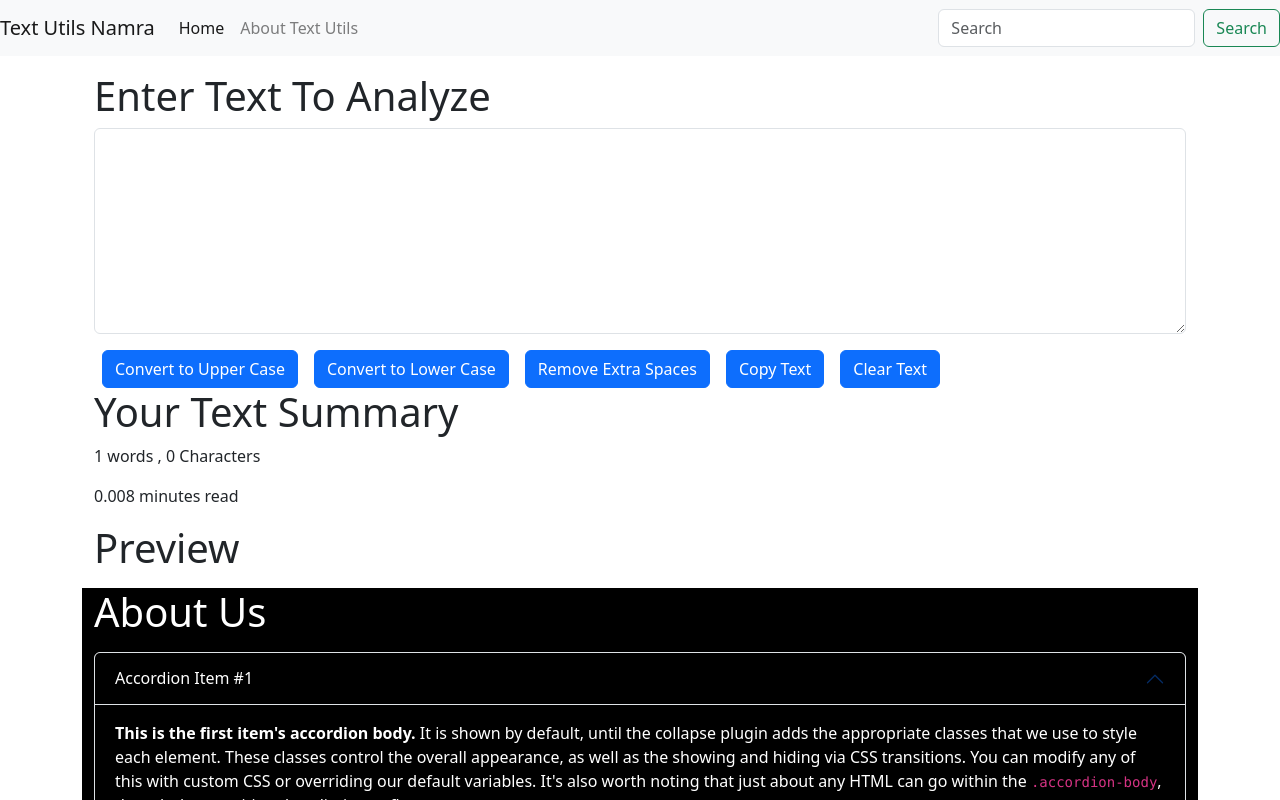
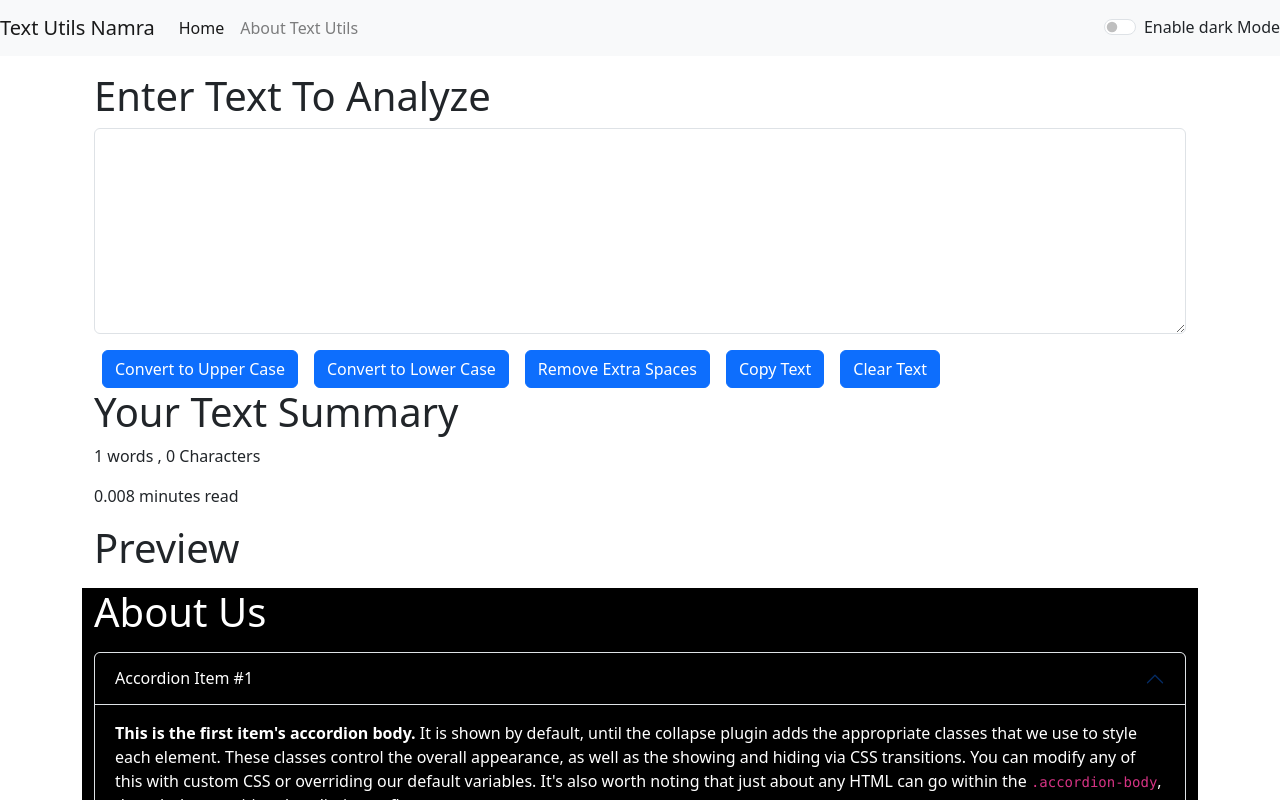
Before and after one commit to Namra-Abid/React_Series, a React (Create React App) app in the folder test6_text_utils_project/: page / in a window 1280 px wide. Shown: the top 800 px of the page. Built offline with nearby package versions, Linux system fonts and the light colour scheme.

Commit message:
Create Dark mode and light mode button and switch(toggle)

```diff
--- a/test6_text_utils_project/src/App.js
+++ b/test6_text_utils_project/src/App.js
@@ -3,10 +3,32 @@ import './App.css';
 import Navbar from './components/Navbar';
 import TextForm from './components/TextForm';
 import About from './components/About';
+
+import React, {useState} from 'react'
+
+
 function App() {
+
+  const [mode,setMode]=useState('light');
+  const togglemode =()=>{
+    if (mode=='light')
+    {
+      //mode='dark'  // wrong way
+      setMode('dark')  //right wat
+      console.log('clicked dark')
+
+    }
+    else{
+    //  mode='light' //wrong way
+    setMode('light')//right way
+    console.log('clicked light')
+
+    }
+  }
+
   return (
     <div>
-      <Navbar title="Text Utils Namra" aboutText="About Text Utils" />
+      <Navbar title="Text Utils Namra" aboutText="About Text Utils" mode={mode} togglemodefunc={togglemode}  />
       <div className='container my-3'>
       <TextForm heading='Enter Text To Analyze' />
       <About/>
--- a/test6_text_utils_project/src/components/Navbar.js
+++ b/test6_text_utils_project/src/components/Navbar.js
@@ -1,9 +1,10 @@
 
 import React from 'react'
 import PropTypes from 'prop-types'
+
 export default function Navbar(props) {
   return (
-    <nav className="navbar navbar-expand-lg navbar-light bg-light">
+    <nav className={`navbar navbar-expand-lg navbar-${props.mode} bg-${props.mode}`}>
       <a className="navbar-brand" href="/">{props.title}</a>
       <button className="navbar-toggler" type="button" data-toggle="collapse" data-target="#navbarSupportedContent" aria-controls="navbarSupportedContent" aria-expanded="false" aria-label="Toggle navigation">
         <span className="navbar-toggler-icon"></span>
@@ -18,23 +19,38 @@ export default function Navbar(props) {
             <a className="nav-link" href="/">{props.aboutText}</a>
           </li>
         </ul>
-      <form className="form-inline my-2 my-lg-0">
+        {/* <form className="form-inline my-2 my-lg-0">
         <input className="form-control mr-sm-2" type="search" placeholder="Search" aria-label="Search"/>
         <button className="btn btn-outline-success my-2 my-sm-0" type="submit">Search</button>
-      </form>
+      </form> */}
+        {/* <div className={`form-check form-switch text-${props.mode==='light'?'dark':'light'}`}> */}
+
+        {/* <div className={`form-check form-switch text-${props.mode}`}>
+          <input className="form-check-input"  onClick={props.togglemodefunc} type="checkbox" id="switch" />
+          <label className="form-check-label" htmlFor="switch">Toggle Switch</label>
+        </div> */}
+        <div className={`form-check form-switch text-${props.mode === 'light' ? 'dark' : 'light'}`}>
+          <input className="form-check-input" onClick={props.togglemodefunc} type="checkbox" id="flexSwitchCheckDefault" />
+          <label className="form-check-label" htmlFor="flexSwitchCheckDefault">Enable {props.mode === 'light' ? 'dark' : 'light'} Mode</label>
+        </div>
+
       </div>
     </nav>
 
   )
 }
 
-Navbar.propTypes={
+Navbar.propTypes = {
   title: PropTypes.string.isRequired,
-    aboutText:PropTypes.string.isRequired
-}
+  aboutText: PropTypes.string.isRequired,
+  togglemodefunc: PropTypes.func.isRequired,
+  mode: PropTypes.oneOf(['light', 'dark']).isRequired,
+};
 
 
-Navbar.defaultProps={
+Navbar.defaultProps = {
   title: 'Title Here',
-    aboutText:'About text here'
+  aboutText: 'About text here',
+  mode: PropTypes.oneOf(['light', 'dark']).isRequired,
+
 }
--- a/test6_text_utils_project/src/components/TextForm.js
+++ b/test6_text_utils_project/src/components/TextForm.js
@@ -41,8 +41,8 @@ export default function TextForm(props) {
         <>
         <div className='container'>
             <h1>{props.heading}</h1>
-            <div class="mb-3">
-                <textarea class="form-control" value={text} onChange={HandeOnChange} id="myBox" rows="8"></textarea>
+            <div className="mb-3">
+                <textarea className="form-control" value={text} onChange={HandeOnChange} id="myBox" rows="8"></textarea>
             </div>
             <button className="btn btn-primary mx-2" onClick={HandleUpClick}>Convert to Upper Case</button>
             <button className="btn btn-primary mx-2" onClick={HandleLowClick}>Convert to Lower Case</button>
```
Lines whose indentation alone changed are shown as unchanged.
